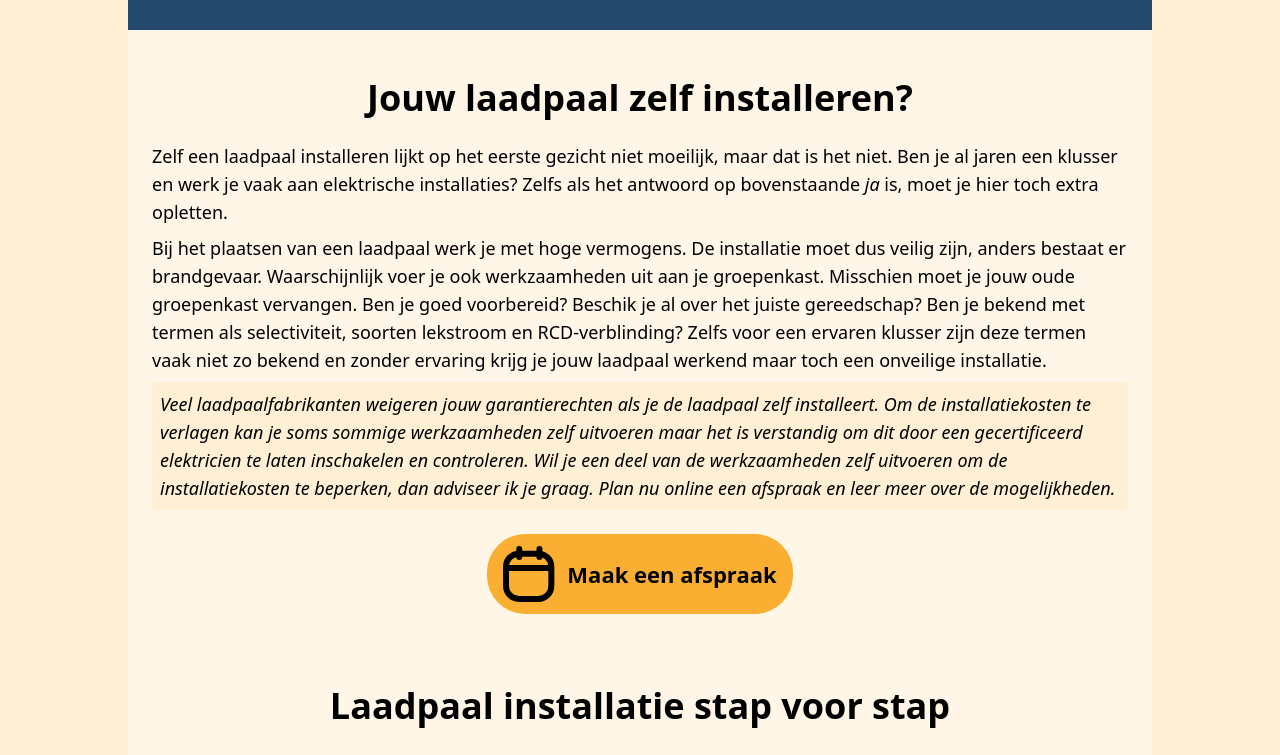
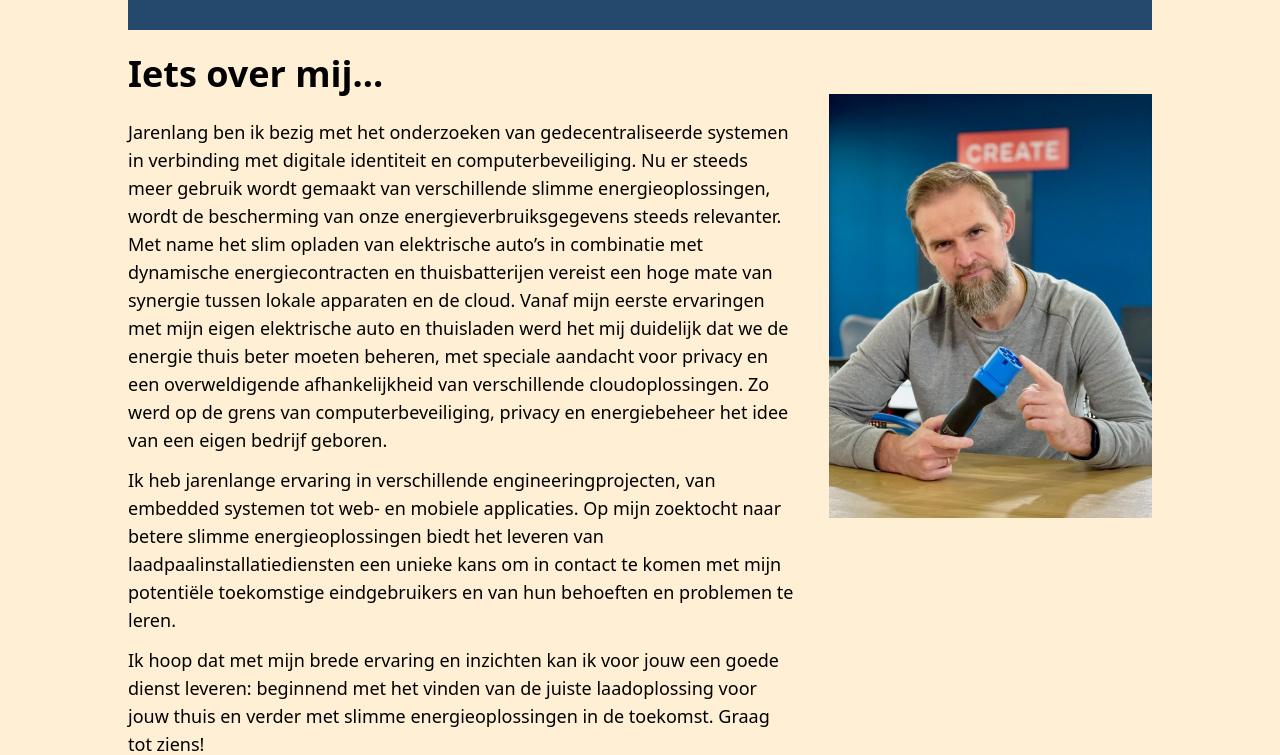
Before and after one commit to laadpaal-tech/homepage, a React (Vite) app: page / in a window 1280 px wide. Shown: the part 2048-2803 px from the top of the page. Built offline with nearby package versions, Linux system fonts and the light colour scheme.

Commit message:
Revised and improved content.

```diff
--- a/src/App.tsx
+++ b/src/App.tsx
@@ -35,9 +35,9 @@ const App = () => {
         <Header />
         <Steps />
         <Services />
+        <AboutMe />
         <MeerWeten />
         <StepByStep />
-        <AboutMe />
         <Footer />
       </Layout>
     </RecoilRoot>
--- a/src/components/AboutMe.tsx
+++ b/src/components/AboutMe.tsx
@@ -7,23 +7,35 @@ const AboutMe = () => (
       <img className='mt-6 w-11/12 @5xl:hidden' src='/img/me-mobile.jpg' />
       <section className='mt-6 w-11/12 text-lg @5xl:mr-8 @5xl:w-auto @5xl:flex-[3_0_0]'>
         <p>
-          Ik heb expertise op het gebied van elektronica en informatica. Ik heb
-          meer dan 25 jaar ervaring in verschillende software engineering
-          projecten, variërend van embedded systemen tot web en mobiel. Ik
-          behaalde mijn masterdiploma in Software Engineering en Ph.D. op het
-          gebied van computerbeveiliging. De afgelopen 10 jaar heb ik bij
-          Philips doorgebracht als senior software engineer en senior software
-          architect. Nu bouw ik mijn eigen onderneming op het gebied van
-          privacy, beveiliging en energiemanagement.
+          Jarenlang ben ik bezig met het onderzoeken van gedecentraliseerde
+          systemen in verbinding met digitale identiteit en computerbeveiliging.
+          Nu er steeds meer gebruik wordt gemaakt van verschillende slimme
+          energieoplossingen, wordt de bescherming van onze
+          energieverbruiksgegevens steeds relevanter. Met name het slim opladen
+          van elektrische auto’s in combinatie met dynamische energiecontracten
+          en thuisbatterijen vereist een hoge mate van synergie tussen lokale
+          apparaten en de cloud. Vanaf mijn eerste ervaringen met mijn eigen
+          elektrische auto en thuisladen werd het mij duidelijk dat we de
+          energie thuis beter moeten beheren, met speciale aandacht voor privacy
+          en een overweldigende afhankelijkheid van verschillende
+          cloudoplossingen. Zo werd op de grens van computerbeveiliging, privacy
+          en energiebeheer het idee van een eigen bedrijf geboren.
         </p>
         <p className='mt-3'>
-          Ik vind dat leren van de eindgebruikers de beste manier is om hun
-          behoeften en problemen te begrijpen. In de toekomst wil ik er ook voor
-          zorgen dat mijn installateurs op een soortgelijke manier werken: samen
-          met de klant naar de toekomst kijken om de beste oplossing voor{' '}
-          <i>nu</i> vinden.
+          Ik heb jarenlange ervaring in verschillende engineeringprojecten, van
+          embedded systemen tot web- en mobiele applicaties. Op mijn zoektocht
+          naar betere slimme energieoplossingen biedt het leveren van
+          laadpaalinstallatiediensten een unieke kans om in contact te komen met
+          mijn potentiële toekomstige eindgebruikers en van hun behoeften en
+          problemen te leren.
         </p>
         <p className='mt-3'>
+          Ik hoop dat met mijn brede ervaring en inzichten kan ik voor jouw een
+          goede dienst leveren: beginnend met het vinden van de juiste
+          laadoplossing voor jouw thuis en verder met slimme energieoplossingen
+          in de toekomst. Graag tot ziens!
+        </p>
+        <p className='my-3'>
           Op 28 maart 2024 heb ik het examen{' '}
           <i>NEN3140 VP Installatie laadpalen</i> met goed gevolg afgelegd bij
           Dirksen Opleidingen te Elst.
--- a/src/components/Services.tsx
+++ b/src/components/Services.tsx
@@ -1,7 +1,8 @@
 import { MakeAppointmentButton } from './MakeAppointmentButton'
 import { Carousel, CarouselItem } from './Carousel'
 import {
-  // ServiceBeyondOrdinary,
+  AlwaysNearby,
+  ServiceBeyondOrdinary,
   ServiceExperiment,
   ServicePersonal,
   ServiceProfessional
@@ -19,9 +20,12 @@ const Services = () => (
       <CarouselItem>
         <ServiceProfessional />
       </CarouselItem>
-      {/* <CarouselItem>
+      <CarouselItem>
+        <AlwaysNearby />
+      </CarouselItem>
+      <CarouselItem>
         <ServiceBeyondOrdinary />
-      </CarouselItem> */}
+      </CarouselItem>
       <CarouselItem>
         <ServiceExperiment />
       </CarouselItem>
--- /dev/null
+++ b/src/components/services/AlwaysNearby.tsx
@@ -0,0 +1,28 @@
+const AlwaysNearby = () => (
+  <div className='flex h-full w-full items-start justify-center'>
+    <div className='relative flex h-full w-full flex-col gap-6 bg-theme-blue p-6 @3xl:h-[500px] @3xl:flex-row @5xl:h-[450px] '>
+      <div className='absolute bottom-0 left-0 right-0 top-0 @3xl:hidden'>
+        <img className='h-full w-full object-cover' src='/img/me-2.jpg' />
+      </div>
+      <div className='absolute bottom-0 left-0 right-0 top-0 hidden @3xl:block'>
+        <img className='h-full w-full object-cover' src='/img/me-1.jpg' />
+      </div>
+      <section className='absolute left-0 right-0 top-[350px] z-10 flex flex-col bg-black bg-opacity-60 text-lg font-extralight text-white @3xl:left-[30%] @3xl:right-0 @3xl:top-16 @3xl:pr-14 @3xl:text-xl @4xl:left-[320px] @5xl:left-[250px]'>
+        <h2 className='p-6 pb-0 text-3xl font-bold @5xl:text-4xl'>
+          Altijd in de buurt
+        </h2>
+        <p className='p-6 @3xl:mt-4'>
+          Ik ben een lokale ondernemer gevestigd bij Microlab in Eindhoven. Woon
+          je in Eindhoven of omgeving? Dan ben ik altijd in de buurt.
+          Makkelijker, sneller en goedkoper! En ook al kunnen sommige grotere
+          opdrachten beter door mijn grote concurrenten worden uitgevoerd, toch
+          bied ik vaak een meer persoonlijke, klantgerichte en agile aanpak.
+          Door samen te werken met laadpaal.tech steun je dus een lokale
+          onderneming in jouw regio. Alvast bedankt!
+        </p>
+      </section>
+    </div>
+  </div>
+)
+
+export { AlwaysNearby }
--- /dev/null
+++ b/src/components/services/ServiceBeyondOrdinary copy.tsx
@@ -0,0 +1,36 @@
+const ServiceBeyondOrdinary = () => (
+  <div className='flex h-full w-full items-start justify-center'>
+    <div className='relative flex w-full flex-col gap-6 bg-theme-blue p-6 @3xl:h-[500px] @3xl:flex-row @5xl:h-[450px] '>
+      <div className='absolute left-0 right-0 top-0 @3xl:hidden'>
+        <img className='w-full' src='/img/workingdesk.jpg' />
+        <div className='absolute bottom-0 left-0 right-0 h-[120px] bg-gradient-to-t from-theme-blue to-[rgba(66,97,128,0.7)] @md:h-[200px] @lg:h-[240px] @xl:h-[220px] @2xl:h-[300px]'></div>
+      </div>
+      <div className='absolute left-0 right-0 top-0 hidden @3xl:block'>
+        <img
+          className='max-h-[450px] w-full object-cover'
+          src='/img/workingdesk.jpg'
+        />
+        <div className='absolute bottom-0 left-0 right-0 top-0 bg-black opacity-70'></div>
+      </div>
+      <section className='z-10 mt-[120px] text-lg font-extralight text-white @lg:px-10 @xl:mt-[200px] @3xl:mt-0 @3xl:text-xl'>
+        <h2 className='mb-4 text-3xl font-bold @5xl:text-4xl'>Buiten gewoon</h2>
+        <p className='@3xl:mt-4'>
+          Ik ben geen gewone installateur. Ik werk aan mijn eigen onderneming op
+          het gebied van energiemanagement, decentralisatie en
+          privacybescherming. Dus in de eerste plaats ben ik een ontwikkelaar
+          met jarenlang ervaring met embedded systems, web en mobile
+          applicaties. Ik probeer dus altijd goede begrip te hebben over mijn
+          werk en ik ben bereid om alles ook naar jouw zo makkelijk als mogelijk
+          maken zodat je altijd begrijp “waarom”. Bovendien, leer ik altijd
+          graag ook van jouw. Ik vind dat leren van de eindgebruikers de beste
+          manier is om hun behoeften en problemen te begrijpen.
+        </p>
+      </section>
+      {/* <div className='mr-4 hidden flex-[1_0_0] self-center @3xl:block'>
+        <img className='w-full' src='/img/workingdesk.jpg' />
+      </div> */}
+    </div>
+  </div>
+)
+
+export { ServiceBeyondOrdinary }
--- a/src/components/services/ServiceExperiment.tsx
+++ b/src/components/services/ServiceExperiment.tsx
@@ -14,8 +14,8 @@ const ServiceExperiment = () => (
           van bekende fabrikanten kan ik je ook adviseren hoe je jouw
           laadpaalinstallatie meer modulaire en gedecentraliseerd kan maken en
           binnenkort hoop ik ook mijn eigen laadpalen in offerte te hebben die
-          meer modulaire en beter voorbereid zijn op slimme, privacybewust
-          oplossingen samen met mijn eigen energiemanagementsysteem voor thuis.
+          modulaire en goed voorbereid zijn op slimme, privacybewust oplossingen
+          samen met mijn eigen energiemanagementsysteem voor thuis.
         </p>
         <p className='mt-4'>
           Zin in bouwen van jouw eigen laadpaal? Hulp nodig met jouw
--- a/src/components/services/ServiceProfessional.tsx
+++ b/src/components/services/ServiceProfessional.tsx
@@ -10,17 +10,18 @@ const ServiceProfessional = () => (
           Zorgeloos en professioneel
         </h2>
         <p className='@3xl:mt-4'>
-          Zorgeloos of in ieder geval met minder zorgen. Elke keer als ik iemand
-          moet inhuren, denk ik van tevoren na of het niet beter is om de taak
-          zelf te doen. Dus ik begrijp het. Maar ik zorg goed voor mijn werk en
-          heb er ook veel plezier in...
+          Zorgeloos of ten minste met wat minder zorgen. Laadpaal installatie
+          kan soms overweldigend zijn, omdat er mogelijk veel dingen in korte
+          tijd moeten gebeuren voordat je jouw auto kan gaan opladen.
         </p>
         <p className='mt-4'>
-          Ik kom dus goed voorbereid. Alles wordt netjes gemonteerd en getest
-          geleverd. Je hoef zich geen zorgen te maken over welke
-          aardlekschakelaars of installastieautomaten nodig zijn en hoe jouw
-          groepenkast in elkaar moet worden gezet zodat alles veilig en goed
-          functioneert volgens de Nederlandse normen.
+          Ik kom dus goed voorbereid en ik zorg goed voor mijn werk. Alles wordt
+          netjes gemonteerd en getest geleverd. Je heb zich geen zorgen te maken
+          over welke installatieautomaten of aardlekschakelaars nodig zijn en
+          hoe jouw groepenkast moet worden samengesteld zodat alles veilig en
+          goed functioneert volgens de Nederlandse normen. Je krijgt altijd
+          direct van mij een eerlijk advies, ook als ik iets niet kan, zeg ik
+          het gewoon.
         </p>
         {/* <p className='mt-4'>
           Ik ben opgeleid en gecertificeerd om de benodigde
--- a/src/components/services/index.tsx
+++ b/src/components/services/index.tsx
@@ -2,3 +2,4 @@ export { ServicePersonal } from './ServicePersonal'
 export { ServiceProfessional } from './ServiceProfessional'
 export { ServiceBeyondOrdinary } from './ServiceBeyondOrdinary'
 export { ServiceExperiment } from './ServiceExperiment'
+export { AlwaysNearby } from './AlwaysNearby'
```
Also changed, not shown: src/components/services/ServiceBeyondOrdinary.tsx (+23 -30 lines), public/img/me-1.jpg (added), public/img/me-2.jpg (added).
